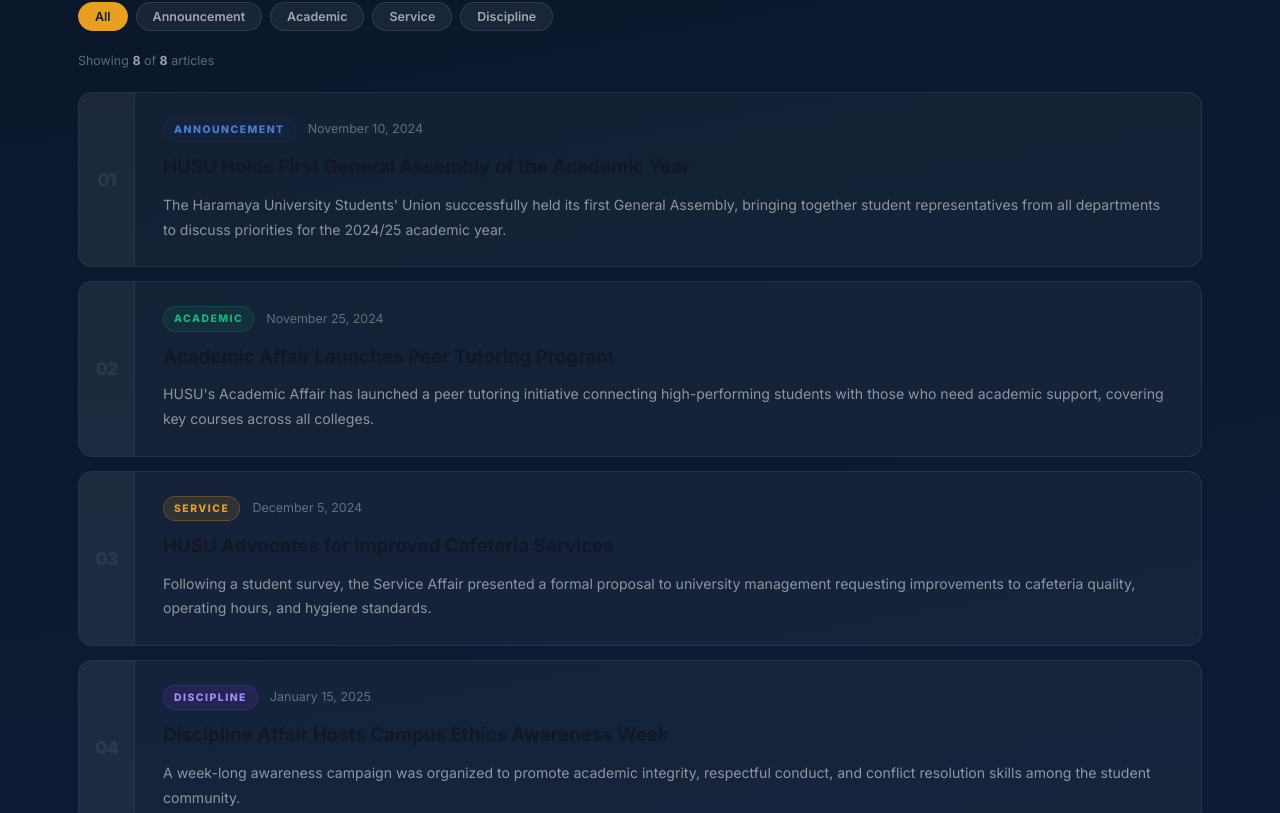
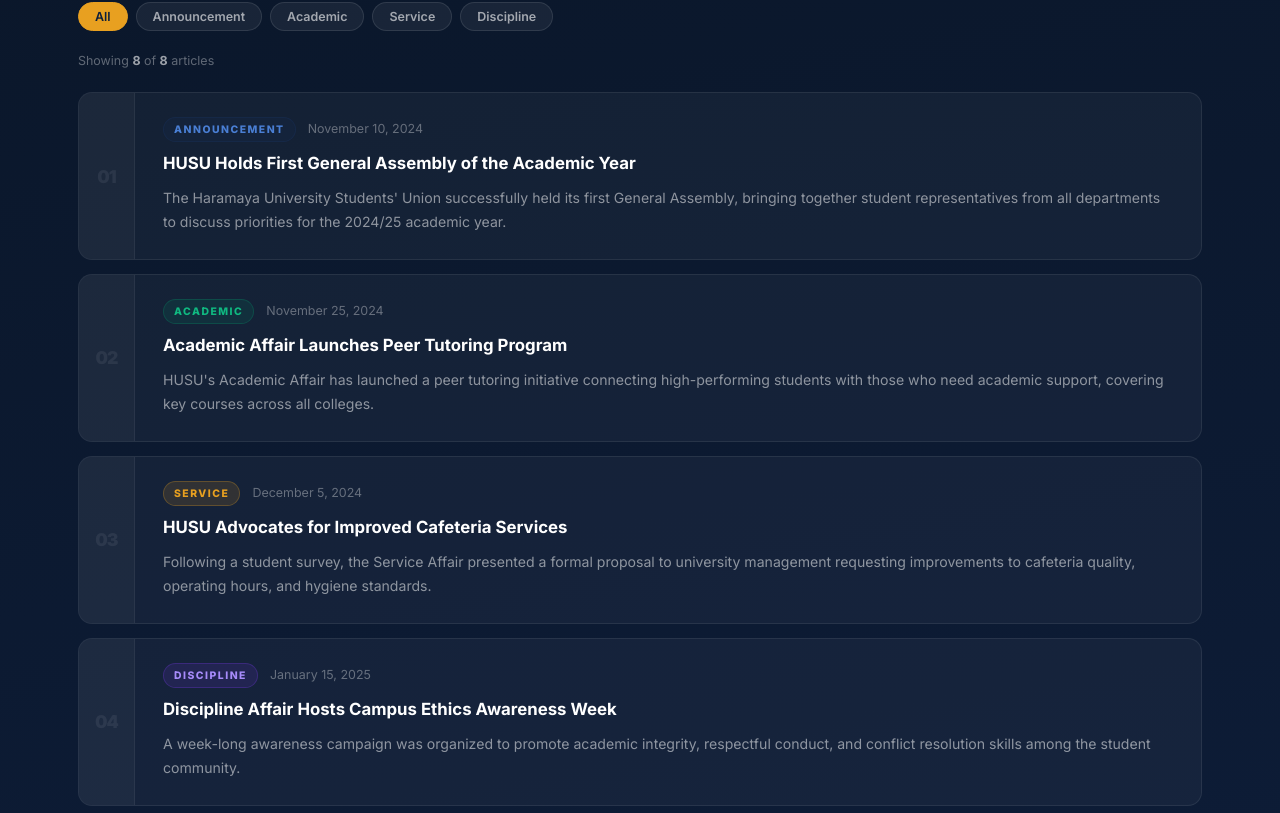
Before and after one commit to athronos21/HUSU-landingpage, a React (Vite) app: page /news in a window 1280 px wide. Shown: the part 807-1620 px from the top of the page. Built offline with nearby package versions, Linux system fonts and the light colour scheme; no server answers; the database is empty.

Commit message:
fix: remove orphaned CSS causing News/Events lazy import crash

```diff
--- a/src/pages/News.css
+++ b/src/pages/News.css
@@ -262,8 +262,6 @@
   padding: 2px 10px;
   white-space: nowrap;
 }
-  font-weight: 500;
-}
 
 .nc-body h3 {
   font-size: 1.05rem;
```
